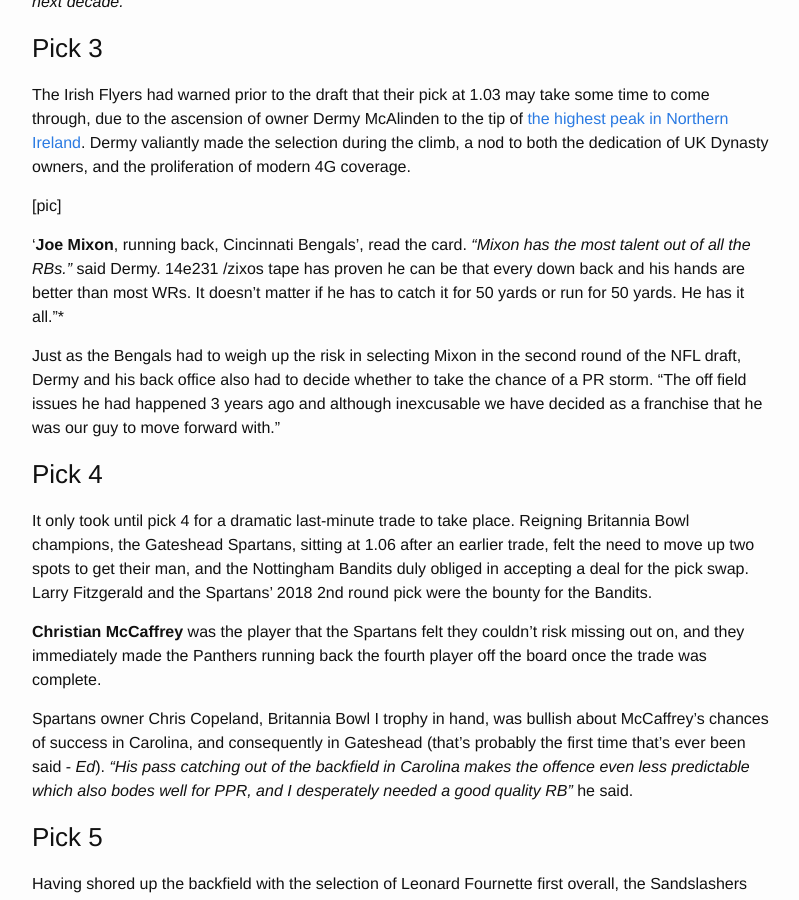
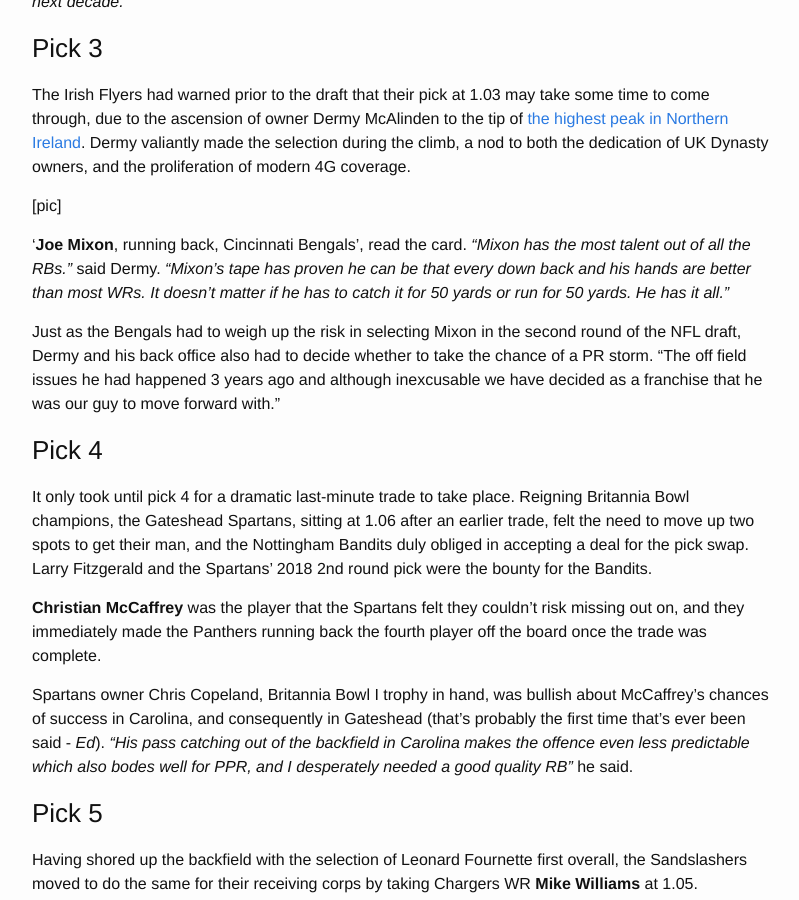
Before and after one commit to UKDynasty/ukdynasty.github.io, a Jekyll site: the page built from _posts/2017-05-28-rookie-draft-first-round.md, in a window 1280 px wide and 900 px high, scrolled down 1372 px. Shown: the whole window, without its empty margins (238-1037 px from the left). Built offline with Jekyll 4.4.1, drawn with Linux system fonts in a browser that asks for light colours.

Commit message:
Correct weird characters

```diff
--- a/_posts/2017-05-28-rookie-draft-first-round.md
+++ b/_posts/2017-05-28-rookie-draft-first-round.md
@@ -44,7 +44,7 @@
 
 [pic]
 
-'**Joe Mixon**, running back, Cincinnati Bengals', read the card. *"Mixon has the most talent out of all the RBs."* said Dermy. 14e231 /zixos tape has proven he can be that every down back and his hands are better than most WRs. It doesn't matter if he has to catch it for 50 yards or run for 50 yards. He has it all."*
+'**Joe Mixon**, running back, Cincinnati Bengals', read the card. *"Mixon has the most talent out of all the RBs."* said Dermy. *"Mixon's tape has proven he can be that every down back and his hands are better than most WRs. It doesn't matter if he has to catch it for 50 yards or run for 50 yards. He has it all."*
 
 Just as the Bengals had to weigh up the risk in selecting Mixon in the second round of the NFL draft, Dermy and his back office also had to decide whether to take the chance of a PR storm. "The off field issues he had happened 3 years ago and although inexcusable we have decided as a franchise that he was our guy to move forward with."
 
```
